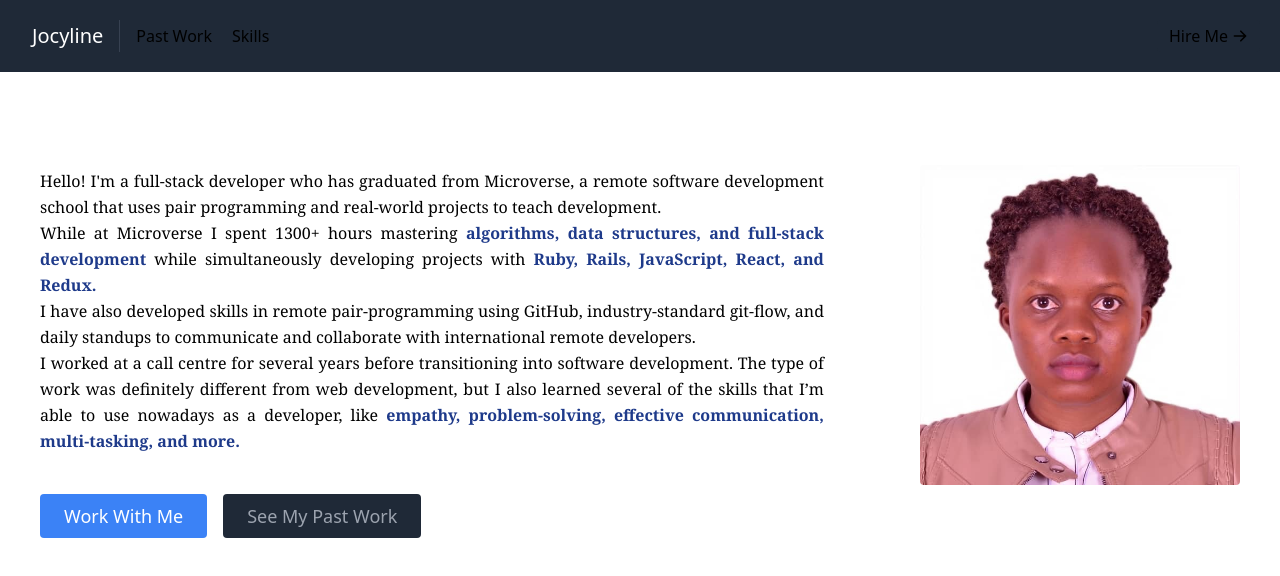
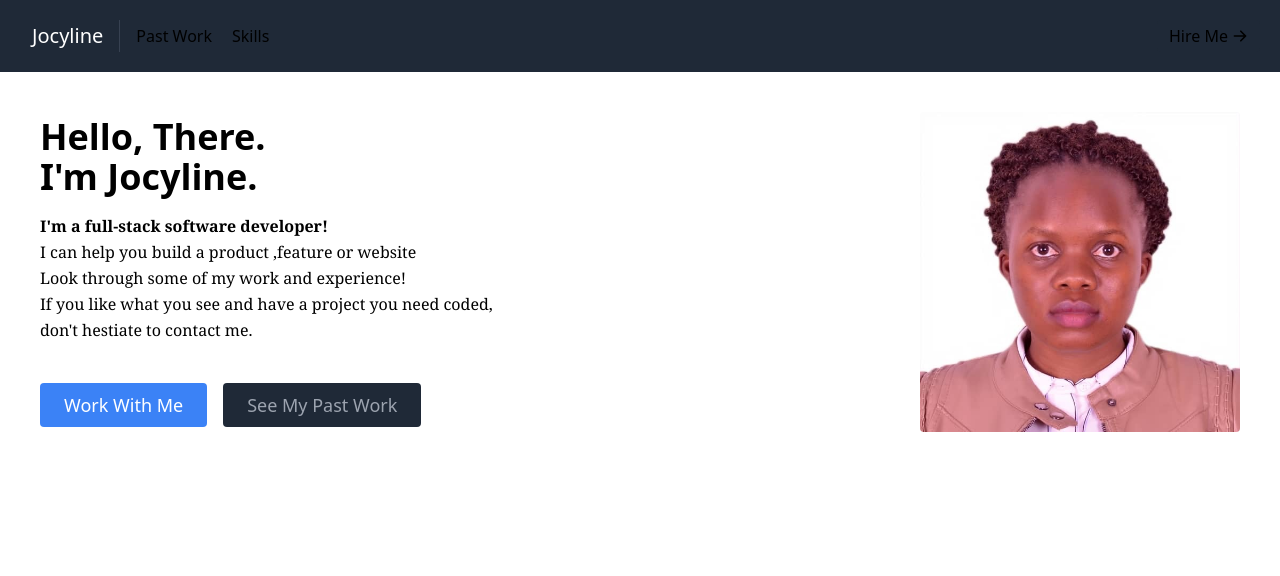
Before and after one commit to Jmagero/portfolio, a React (Create React App) app: page /about in a window 1280 px wide. Shown: the top 576 px of the page. Built offline with nearby package versions, Linux system fonts and the light colour scheme.

Commit message:
Add about content

```diff
--- a/src/components/About.js
+++ b/src/components/About.js
@@ -5,38 +5,21 @@ const About = () => (
   <section id="about">
     <div className="container mx-auto flex px-10 py-10 md:flex-row flex-col items-center">
       <div className="lg:flex-grow md:w-1/2 lg:pr-24 md:pr-16 flex flex-col md:items-start md:text-left mb-16 md:mb-0 items-center text-center">
-        <h1 className="title-font sm:text-4xl text-3xl mb-4 font-medium text-white">
-          Hi, I&apos;m Jocyline.
+        <h1 className="title-font sm:text-4xl text-3xl mb-4 font-black text-grey">
+          Hello, There.
+          <br />
+          I&apos;m Jocyline.
         </h1>
         <p className="mb-10 leading-relaxed text-justify font-serif">
-          Hello! I&apos;m a full-stack developer who has graduated from Microverse,
-          a remote software development school that uses pair programming
-          and real-world projects to teach development.
+          <span className="font-bold">I&apos;m a full-stack software developer!</span>
           <br />
-          While at Microverse I spent 1300+ hours mastering
-          {' '}
-          <span className="font-bold text-blue-900 text-opacity-100">
-            algorithms,
-            data structures, and full-stack development
-            {' '}
-          </span>
-          while simultaneously
-          developing projects with
-          {' '}
-          <span className="font-bold text-blue-900 text-opacity-100"> Ruby, Rails, JavaScript, React, and Redux.</span>
+          I can help you build a product ,feature or website
           <br />
-          I have also developed skills in remote pair-programming using GitHub,
-          industry-standard git-flow,
-          and daily standups to communicate and collaborate with international
-          remote developers.
+          Look through some of my work and experience!
           <br />
-          I worked at a call centre for several years before transitioning
-          into software development. The type of work was definitely different
-          from web development, but I also learned several of the skills that
-          I’m able to use nowadays as a developer,
-          like
-          {' '}
-          <span className="font-bold text-blue-900 text-opacity-100">empathy, problem-solving, effective communication, multi-tasking, and more.</span>
+          If you like what you see and have a project you need coded,
+          <br />
+          don&apos;t hestiate to contact me.
         </p>
         <div className="flex justify-center">
           <Link
```
